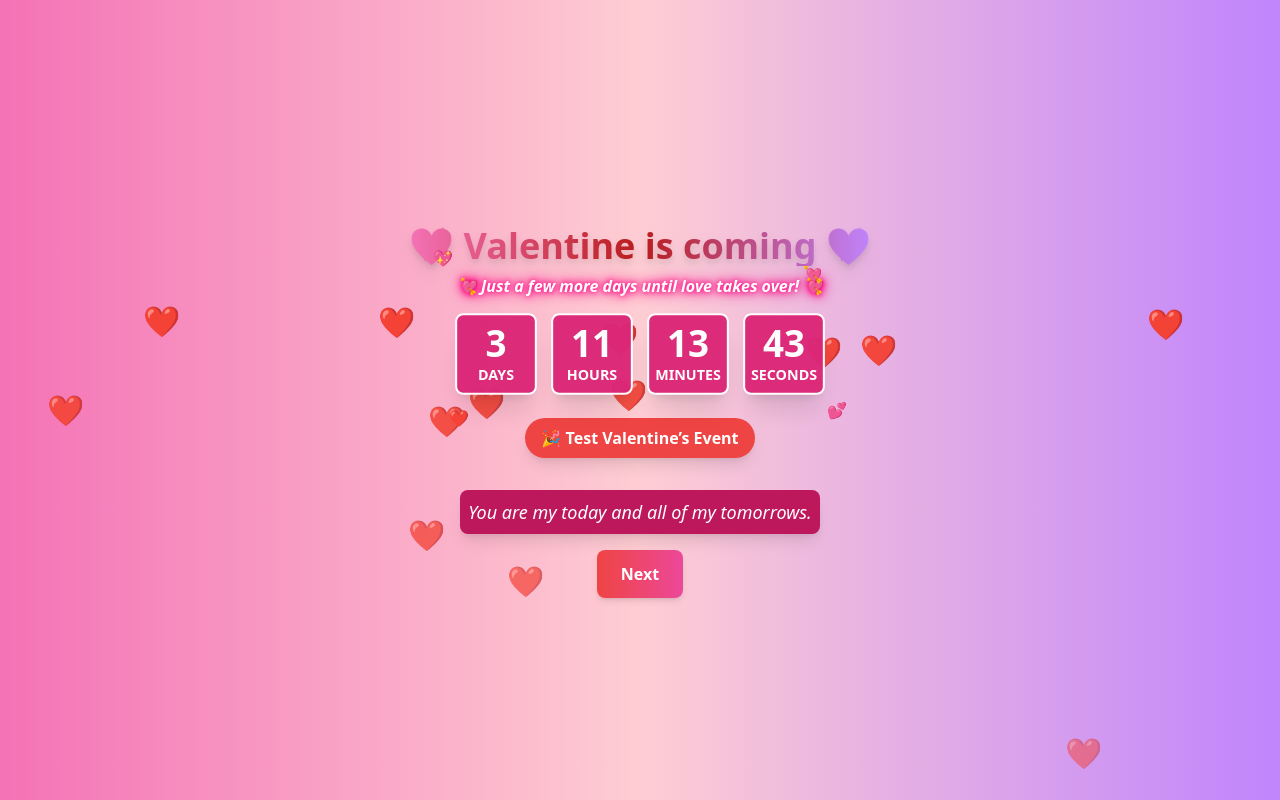
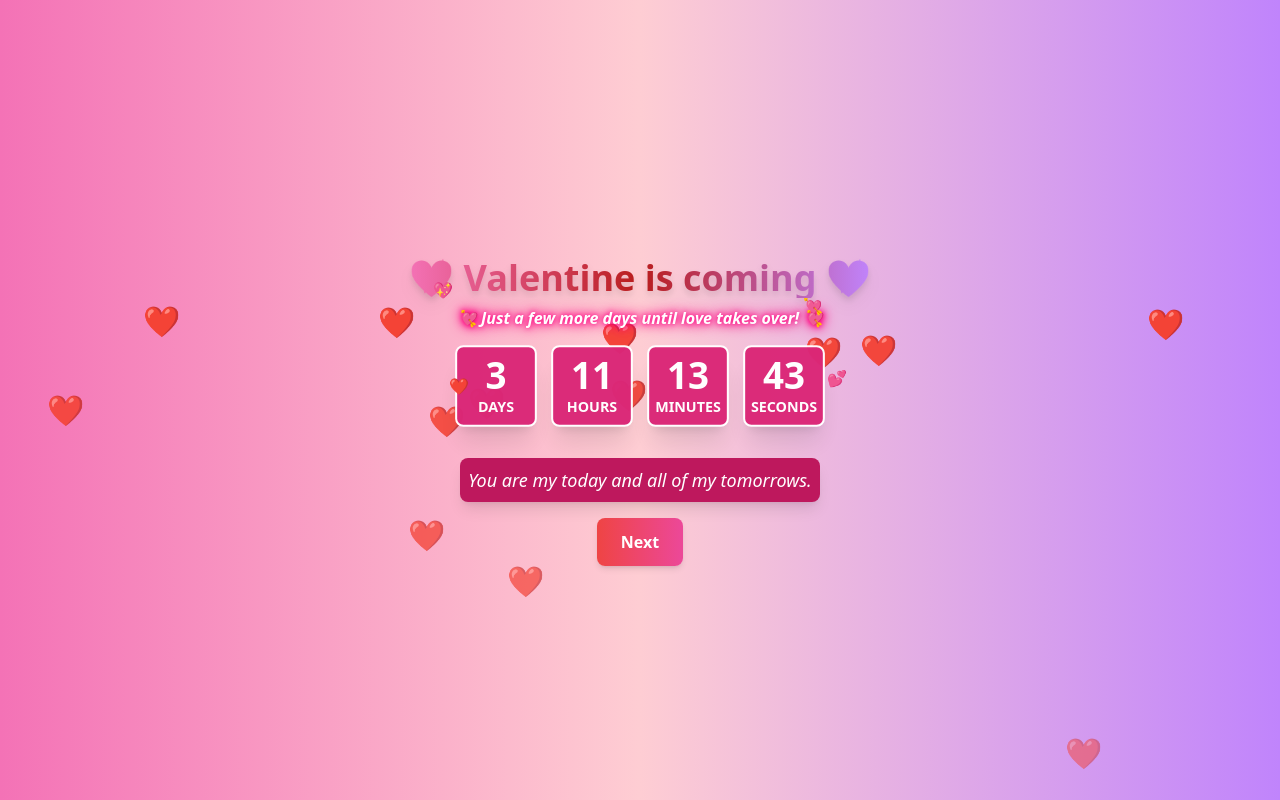
Before and after one commit to ozavizcodes/ValentineDay, a React (Vite) app: page / in a window 1280 px wide. Built offline with nearby package versions, Linux system fonts and the light colour scheme.

Commit message:
added extra animations and effects

```diff
--- a/src/CountdownTimer.tsx
+++ b/src/CountdownTimer.tsx
@@ -53,11 +53,11 @@ const CountdownTimer = () => {
     };
 
     /// btn to test effects
-    const testValentineEvent = () => {
-        setIsValentinesDay(true);
-        setShowConfetti(true);
-        playRomanticMusic();
-    };
+    // const testValentineEvent = () => {
+    //     setIsValentinesDay(true);
+    //     setShowConfetti(true);
+    //     playRomanticMusic();
+    // };
 
 
     return (
@@ -120,12 +120,12 @@ const CountdownTimer = () => {
                             </motion.div>
                         ))}
                     </div>
-                    <button
+                    {/* <button
                         onClick={testValentineEvent}
                         className="mt-6 bg-red-500 px-4 py-2 rounded-full shadow-lg font-bold text-white hover:bg-red-600 transition"
                     >
                         🎉 Test Valentine’s Event
-                    </button>
+                    </button> */}
                     <div className="absolute top-16 left-10 animate-float">💖</div>
                     <div className="absolute top-20 right-16 animate-float">💘</div>
                     <div className="absolute bottom-10 left-14 animate-float">❤️</div>
```
